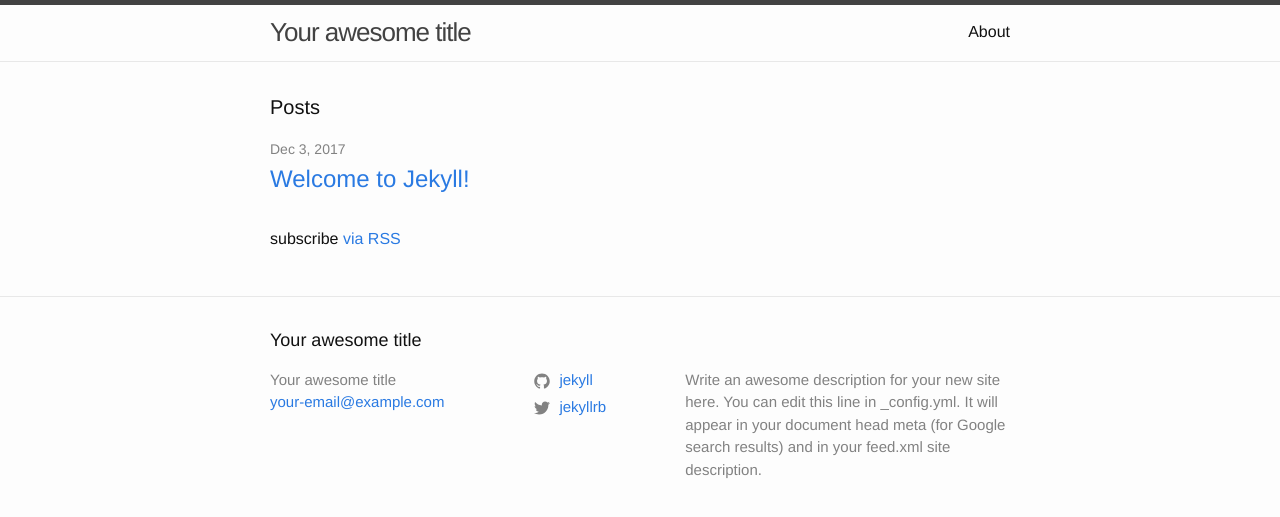
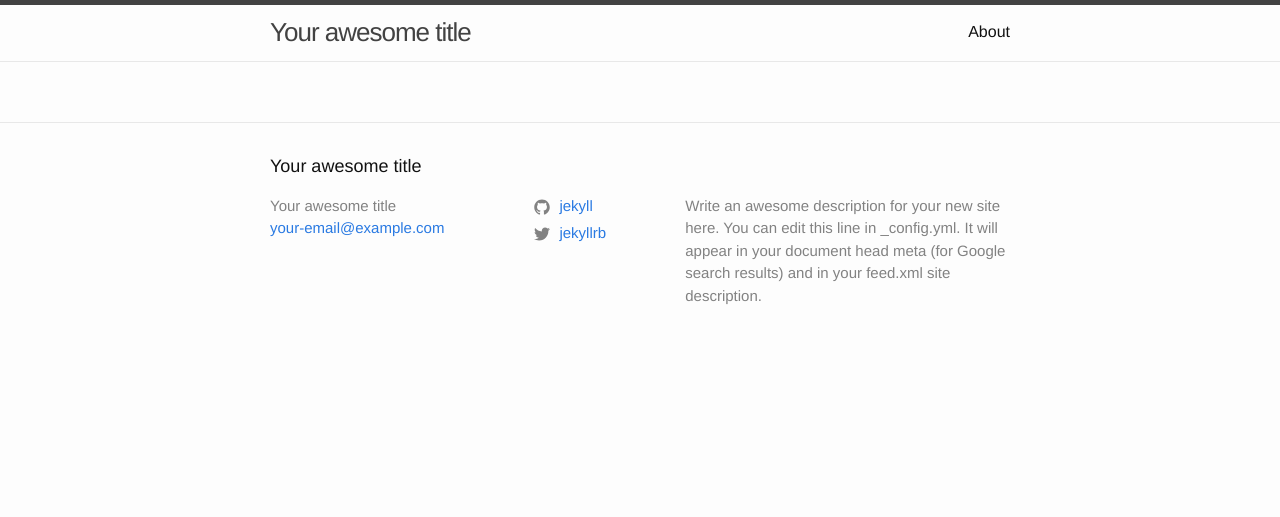
Before and after one commit to C0dereview/c0dereview.github.io, a Jekyll site: the page built from index.md, in a window 1280 px wide. Shown: the top 517 px of the page. Built offline with Jekyll 4.4.1, drawn with Linux system fonts in a browser that asks for light colours.

Commit message:
Update home

```diff
--- a/_layouts/home.html
+++ b/_layouts/home.html
@@ -3,24 +3,5 @@ layout: default
 ---
 
 <div class="home">
-
-  <h1 class="page-heading">Posts</h1>
-
   {{ content }}
-
-  <ul class="post-list">
-    {% for post in site.posts %}
-      <li>
-        {% assign date_format = site.minima.date_format | default: "%b %-d, %Y" %}
-        <span class="post-meta">{{ post.date | date: date_format }}</span>
-
-        <h2>
-          <a class="post-link" href="{{ post.url | relative_url }}">{{ post.title | escape }}</a>
-        </h2>
-      </li>
-    {% endfor %}
-  </ul>
-
-  <p class="rss-subscribe">subscribe <a href="{{ "/feed.xml" | relative_url }}">via RSS</a></p>
-
 </div>
```
